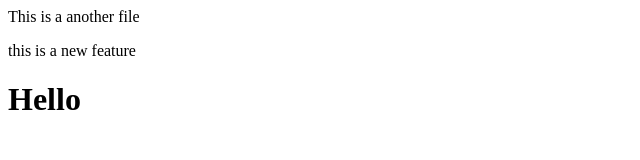
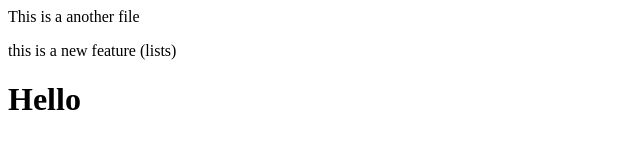
Before and after one commit to Alialam16/localrepo, a plain HTML site: page index.html in a window 1280 px wide. Shown: the full height of the page, 0-640 px from the left. Drawn offline with Linux system fonts and the light colour scheme.

Commit message:
new lists

```diff
--- a/index.html
+++ b/index.html
@@ -1,3 +1,3 @@
 <p> This is a another  file</p>
-<p> this is a new feature</p>
+<p> this is a new feature (lists)</p>
 <h1>Hello</h1>
```
